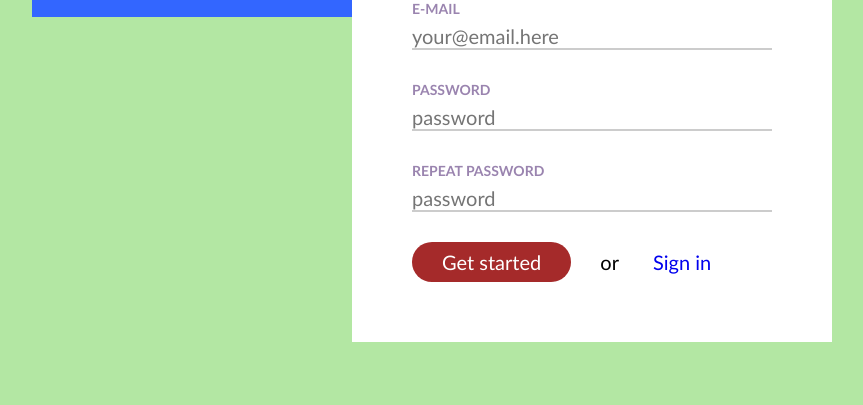
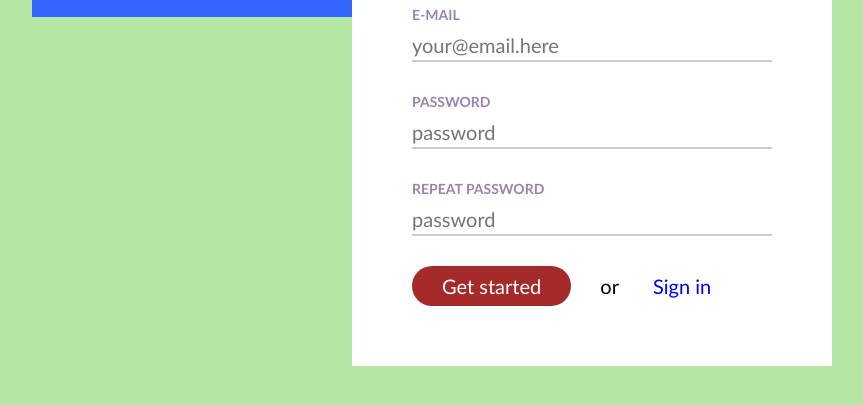
Before and after one commit to varveklis6/pamokos-sigh-up, a plain HTML site: page index.html in a window 1280 px wide. Shown: the part 241-646 px from the top of the page, without its empty margins (208-1071 px from the left). Drawn offline with Linux system fonts and the light colour scheme.

Commit message:
sutvarkytas darbui toliau

```diff
--- a/css/main.css
+++ b/css/main.css
@@ -1,6 +1,7 @@
 body{
     background-color: rgb(179, 231, 163);
 }
+
  .container {
     display: inline-block;
     width: 800px;
@@ -57,7 +58,7 @@ body{
       display: inline-block;
       width: 100%;
       font-size: 20px;
-      line-height: 30%;
+      line-height: 30px;
       border: none;
       border-bottom: 2px solid #ccc;
    }
```
Lines whose indentation alone changed are shown as unchanged.
